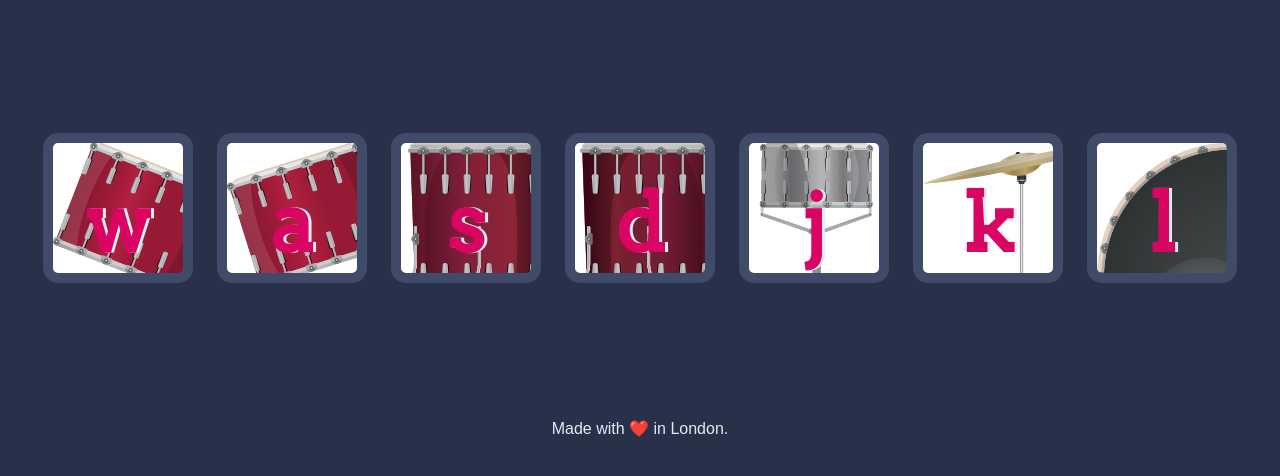
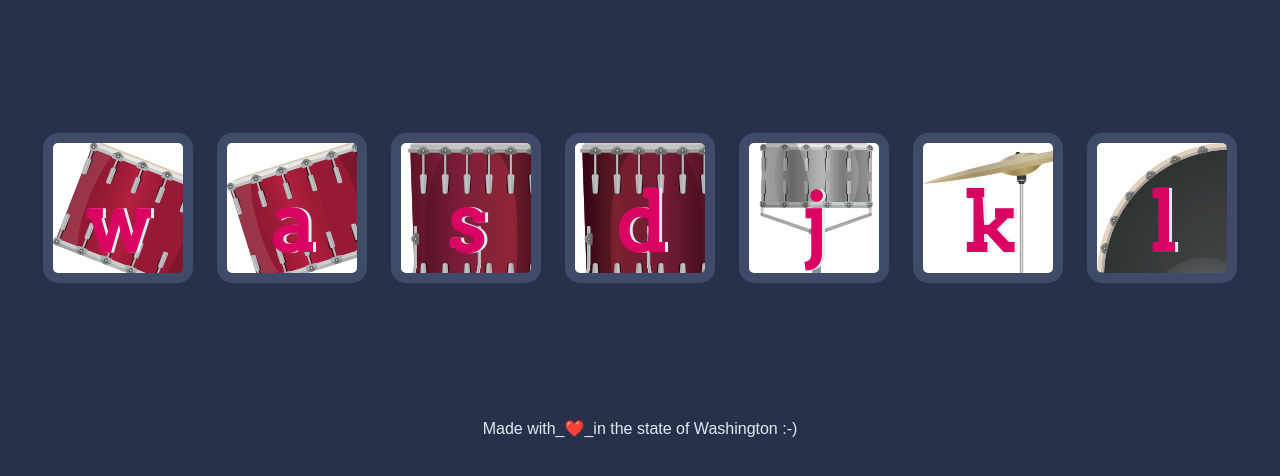
Before and after one commit to BorisPlotnikov/Drum-Kit, a plain HTML site: page index.html in a window 1280 px wide. Shown: the part 156-632 px from the top of the page. Drawn offline with Linux system fonts and the light colour scheme.

Commit message:
Update index.html

```diff
--- a/index.html
+++ b/index.html
@@ -23,7 +23,7 @@
 
 
   <footer>
-    Made with ❤️ in London.
+    Made with_❤️_in the state of Washington :-)
   </footer>
 
 <script src="index.js" charset="utf-8"></script>
```
